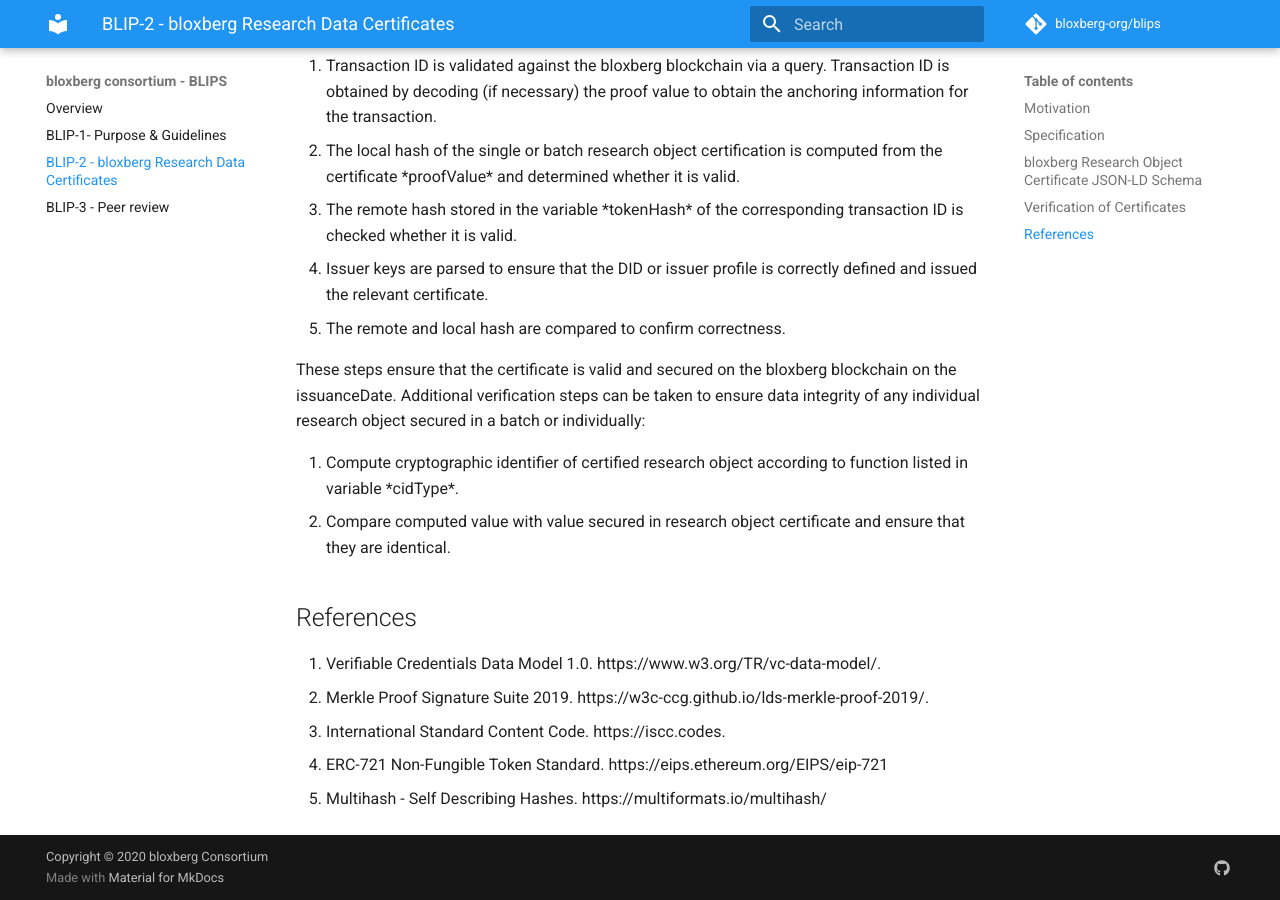
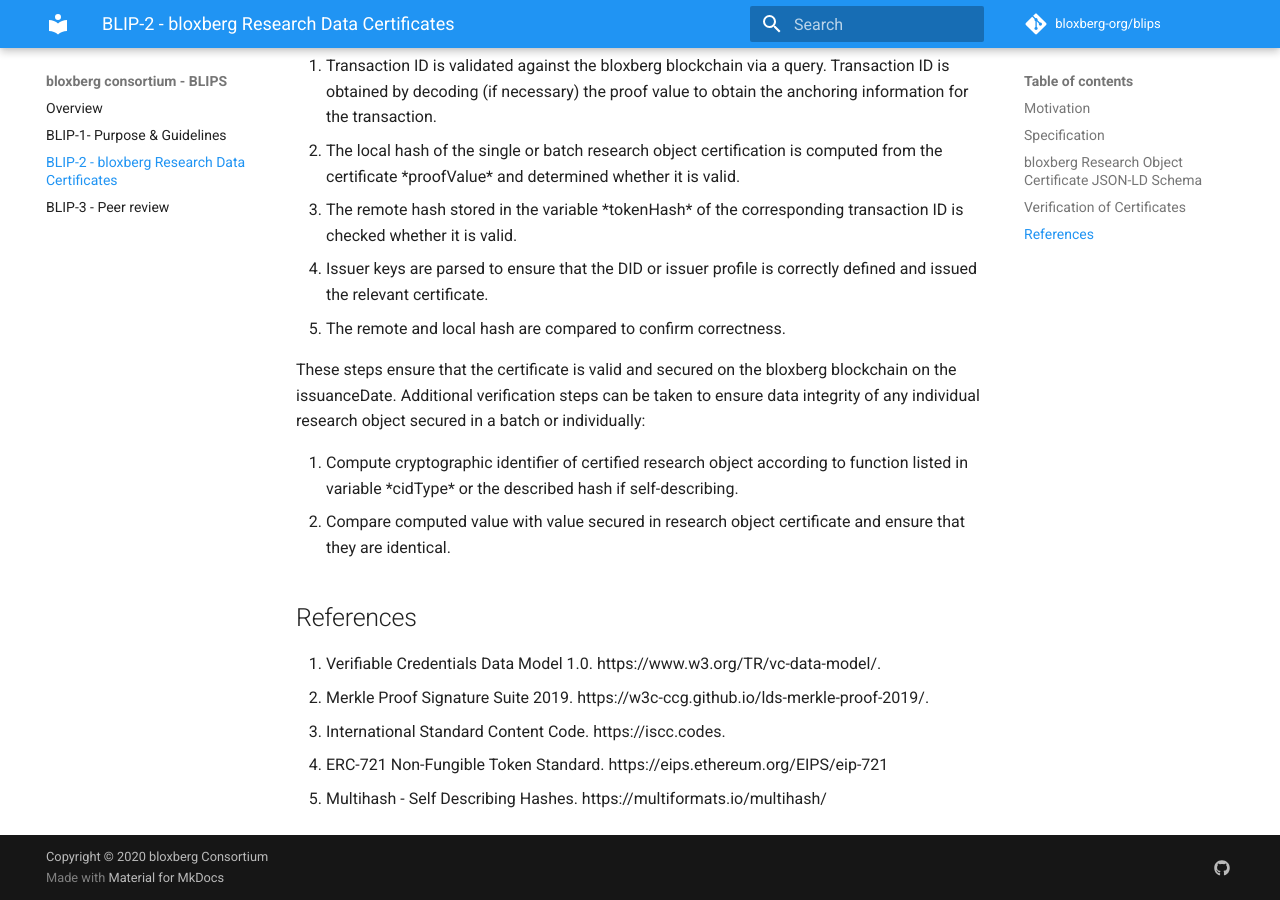
Before and after one commit to bloxberg-org/blips, an MkDocs documentation site: the page built from blips/blip-2-researchcertificate.md, in a window 1280 px wide and 900 px high, scrolled down 3090 px. Built offline with MkDocs 1.6.1 and Material for MkDocs 9.7.7, drawn with Linux system fonts in a browser that asks for light colours; comment, search, counter and statistics services are not loaded; old or Windows-style settings are respelled for this version of MkDocs.

Commit message:
added self-describing to verification

```diff
--- a/blips/blip-2-researchcertificate.md
+++ b/blips/blip-2-researchcertificate.md
@@ -113,7 +113,7 @@ Steps to Verify Certificate:
 
 These steps ensure that the certificate is valid and secured on the bloxberg blockchain on the issuanceDate. Additional verification steps can be taken to ensure data integrity of any individual research object secured in a batch or individually:
 <ol>
-<li>Compute cryptographic identifier of certified research object according to function listed in variable *cidType*.</li>
+<li>Compute cryptographic identifier of certified research object according to function listed in variable *cidType* or the described hash if self-describing.</li>
 <li>Compare computed value with value secured in research object certificate and ensure that they are identical.</li>
 </ol>
 
```
